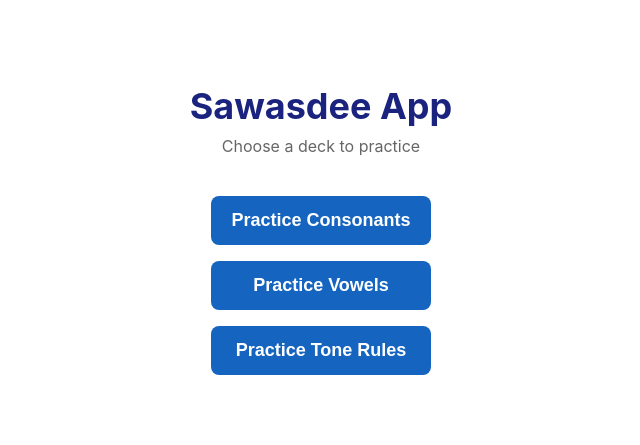
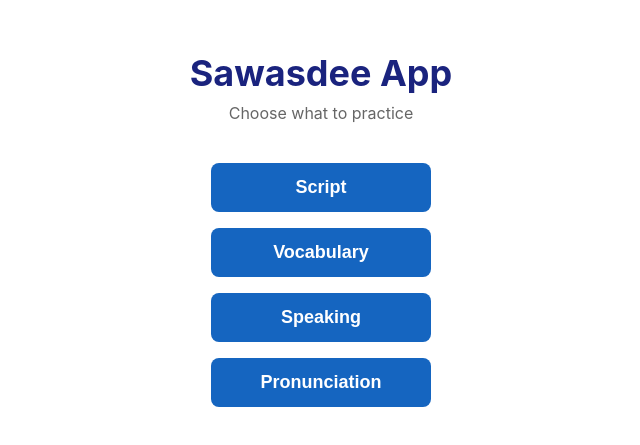
Before and after one commit to m10mi5/sawasdeeApp, a React (Vite) app: page / in a window 1280 px wide. Shown: the part 163-608 px from the top of the page, without its empty margins (319-959 px from the left). Built offline with nearby package versions, Linux system fonts and the light colour scheme.

Commit message:
added home screen

```diff
--- a/src/App.tsx
+++ b/src/App.tsx
@@ -264,10 +264,28 @@ export function FlashcardDeck({ data, onBack }: FlashcardDeckProps) {
     );
 }
 
-// ─── Root component (Deck Selector) ─────────────────────────────────────────
+// ─── Placeholder screen ──────────────────────────────────────────────────────
 
-export default function App() {
-    const [mode, setMode] = useState<'MENU' | 'CONSONANTS' | 'TONAL' | 'VOWELS'>('MENU');
+function PlaceholderScreen({ title, onBack }: { title: string; onBack: () => void }) {
+    return (
+        <div className="container">
+            <div className="centred">
+                <div className="menu-title">{title}</div>
+                <div className="menu-subtitle">Coming soon</div>
+                <button className="button menu-button" onClick={onBack}>
+                    Back
+                </button>
+            </div>
+        </div>
+    );
+}
+
+// ─── Script deck selector ────────────────────────────────────────────────────
+
+type ScriptMode = 'MENU' | 'CONSONANTS' | 'TONAL' | 'VOWELS';
+
+function ScriptScreen({ onBack }: { onBack: () => void }) {
+    const [mode, setMode] = useState<ScriptMode>('MENU');
 
     if (mode === 'CONSONANTS') {
         return <FlashcardDeck data={CONSONANTS} onBack={() => setMode('MENU')} />;
@@ -284,7 +302,7 @@ export default function App() {
     return (
         <div className="container">
             <div className="centred">
-                <div className="menu-title">Sawasdee App</div>
+                <div className="menu-title">Script</div>
                 <div className="menu-subtitle">Choose a deck to practice</div>
                 <button
                     className="button menu-button"
@@ -304,7 +322,67 @@ export default function App() {
                 >
                     Practice Tone Rules
                 </button>
+                <button className="button menu-button back-button" onClick={onBack}>
+                    Back
+                </button>
             </div>
         </div>
     );
 }
+
+// ─── Root component (Home) ───────────────────────────────────────────────────
+
+type AppMode = 'HOME' | 'SCRIPT' | 'VOCABULARY' | 'SPEAKING' | 'PRONUNCIATION';
+
+export default function App() {
+    const [mode, setMode] = useState<AppMode>('HOME');
+
+    if (mode === 'SCRIPT') {
+        return <ScriptScreen onBack={() => setMode('HOME')} />;
+    }
+
+    if (mode === 'VOCABULARY') {
+        return <PlaceholderScreen title="Vocabulary" onBack={() => setMode('HOME')} />;
+    }
+
+    if (mode === 'SPEAKING') {
+        return <PlaceholderScreen title="Speaking" onBack={() => setMode('HOME')} />;
+    }
+
+    if (mode === 'PRONUNCIATION') {
+        return <PlaceholderScreen title="Pronunciation" onBack={() => setMode('HOME')} />;
+    }
+
+    return (
+        <div className="container">
+            <div className="centred">
+                <div className="menu-title">Sawasdee App</div>
+                <div className="menu-subtitle">Choose what to practice</div>
+                <button
+                    className="button menu-button"
+                    onClick={() => setMode('SCRIPT')}
+                >
+                    Script
+                </button>
+                <button
+                    className="button menu-button"
+                    onClick={() => setMode('VOCABULARY')}
+                >
+                    Vocabulary
+                </button>
+                <button
+                    className="button menu-button"
+                    onClick={() => setMode('SPEAKING')}
+                >
+                    Speaking
+                </button>
+                <button
+                    className="button menu-button"
+                    onClick={() => setMode('PRONUNCIATION')}
+                >
+                    Pronunciation
+                </button>
+            </div>
+        </div>
+    );
+}
```
Also changed, not shown: 2 other files (tests, documents, lock files or other folders).
